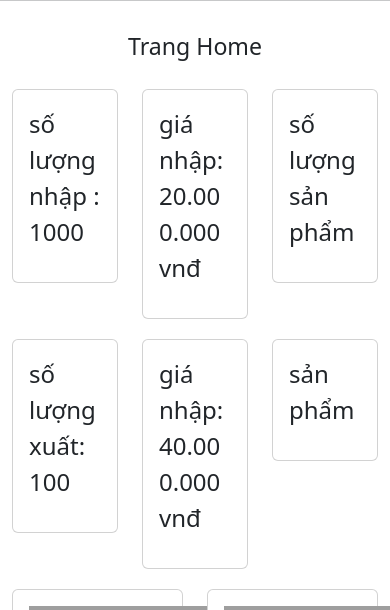
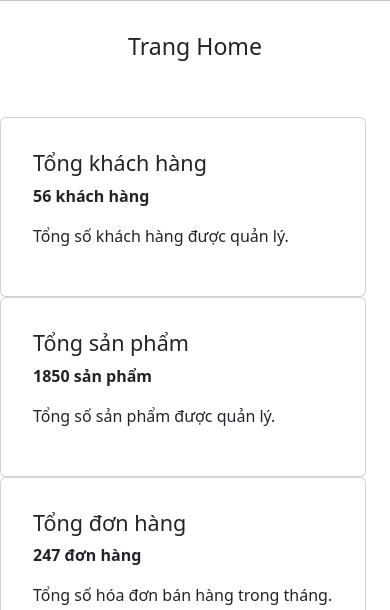
Before and after one commit to CuongNB2003/ShopeeManage_ServerAdr, a Node server app: page /home in a window 390 px wide; the page is wider, and only the part inside the window is pictured. Shown: the part 80-690 px from the top of that part. Run offline with Node 20, Linux system fonts and the light colour scheme; grey boxes are pictures that could not be loaded.

Commit message:
comit 10

```diff
--- a/views/home/index.ejs
+++ b/views/home/index.ejs
@@ -1,72 +1,77 @@
 <%- include('../inc/top.ejs') %>
 
-    <div>
-        <div class="row" style="margin-top: 20px; margin-bottom: 20px;">
-            <div class="col-4 ">
-                <div class="card">
+    <div class="row mt-5">
+        <!-- quản trị left -->
+        <div class="col-md-12 col-lg-6 ">
+            <div class="row">
+                <!-- col-6 -->
+                <div class="col-md-6 card p-3">
                     <div class="card-body">
-                        <i class="bi bi-android2"></i>
-                        <p style="font-size: 24px;">số lượng nhập : 1000</p>
+                        <i class='icon bx bxs-user-account fa-3x'></i>
+                        <div class="info">
+                            <h4>Tổng khách hàng</h4>
+                            <p><b>56 khách hàng</b></p>
+                            <p class="info-tong">Tổng số khách hàng được quản lý.</p>
+                        </div>
                     </div>
                 </div>
-            </div>
-            <div class="col-4 ">
-                <div class="card">
+                <!-- col-6 -->
+                <div class="col-md-6 card p-3">
                     <div class="card-body">
-                        <i class="bi bi-calendar3"></i>
-                        <p style="font-size: 24px;">giá nhập: 20.000.000 vnđ</p>
+                        <i class='icon bx bxs-data fa-3x'></i>
+                        <div class="info">
+                            <h4>Tổng sản phẩm</h4>
+                            <p><b>1850 sản phẩm</b></p>
+                            <p class="info-tong">Tổng số sản phẩm được quản lý.</p>
+                        </div>
                     </div>
                 </div>
-            </div>
-            <div class="col-4 ">
-                <div class="card">
+                <!-- col-6 -->
+                <div class="col-md-6 card p-3">
                     <div class="card-body">
-                        <p style="font-size: 24px;">số lượng sản phẩm</p>
+                        <i class='icon bx bxs-shopping-bags fa-3x'></i>
+                        <div class="info">
+                            <h4>Tổng đơn hàng</h4>
+                            <p><b>247 đơn hàng</b></p>
+                            <p class="info-tong">Tổng số hóa đơn bán hàng trong tháng.</p>
+                        </div>
+                    </div>
+                </div>
+                <!-- col-6 -->
+                <div class="col-md-6 card p-3">
+                    <div class="card-body">
+                        <i class='icon bx bxs-error-alt fa-3x'></i>
+                        <div class="info">
+                            <h4>Sắp hết hàng</h4>
+                            <p><b>4 sản phẩm</b></p>
+                            <p class="info-tong">Số sản phẩm cảnh báo hết cần nhập thêm.</p>
+                        </div>
                     </div>
                 </div>
             </div>
         </div>
-        <div class="row" style="margin-top: 20px; margin-bottom: 20px;">
-            <div class="col-4 ">
-                <div class="card">
-                    <div class="card-body">
-                        <p style="font-size: 24px;">số lượng xuất: 100</p>
+        <!-- bảng -->
+        <!-- quản trị right -->
+        <div class="col-md-12 col-lg-6">
+            <div class="row m-3">
+                <div class="col-md-12 card ">
+                    <div class="tile card-body">
+                        <h3 class="tile-title">Dữ liệu 6 tháng đầu vào</h3>
+                        <div class="embed-responsive embed-responsive-16by9">
+                            <canvas class="embed-responsive-item" id="lineChartDemo"></canvas>
+                        </div>
                     </div>
                 </div>
-            </div>
-            <div class="col-4 ">
-                <div class="card">
-                    <div class="card-body">
-                        <p style="font-size: 24px;">giá nhập: 40.000.000 vnđ</p>
-                    </div>
-                </div>
-            </div>
-            <div class="col-4 ">
-                <div class="card">
-                    <div class="card-body">
-                        <p style="font-size: 24px;">sản phẩm</p>
-                    </div>
-                </div>
-            </div>
-        </div>
-
-        <div class="row">
-            <div class="col-6">
-                <div class="card">
-                    <div class="card-body">
-                        <img src="https://static.colearn.vn:8413/v1.0/upload/library/08042022/cach-ve-bieu-do-cot-dia-ly-Ow9IEi.jpg"
-                            alt="" alt="" style="width: 450px; height: 250px;">
-                    </div>
-                </div>
-            </div>
-            <div class="col-6">
-                <div class="card">
-                    <div class="card-body">
-                        <img src="https://cdn.takeprofit.vn/1636477740692" alt="" style="width: 450px; height: 250px;">
+                <div class="col-md-12 card ">
+                    <div class="tile card-body">
+                        <h3 class="tile-title">Thống kê 6 tháng doanh thu</h3>
+                        <div class="embed-responsive embed-responsive-16by9">
+                            <canvas class="embed-responsive-item" id="barChartDemo"></canvas>
+                        </div>
                     </div>
                 </div>
             </div>
         </div>
     </div>
 
-<%- include('../inc/bottom.ejs') %>
+    <%- include('../inc/bottom.ejs') %>
```
Also changed, not shown: views/inc/top.ejs (+7 -5 lines).
